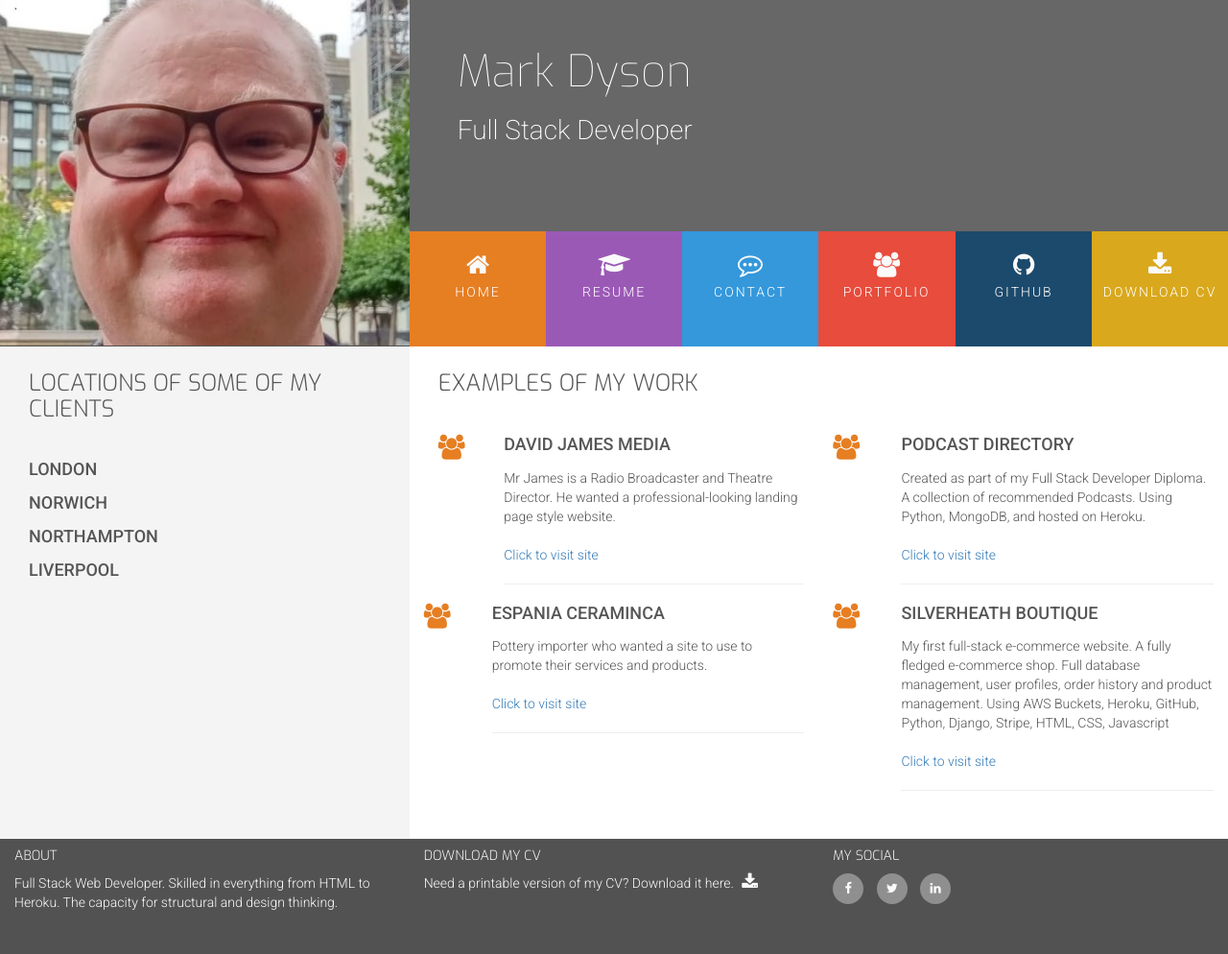
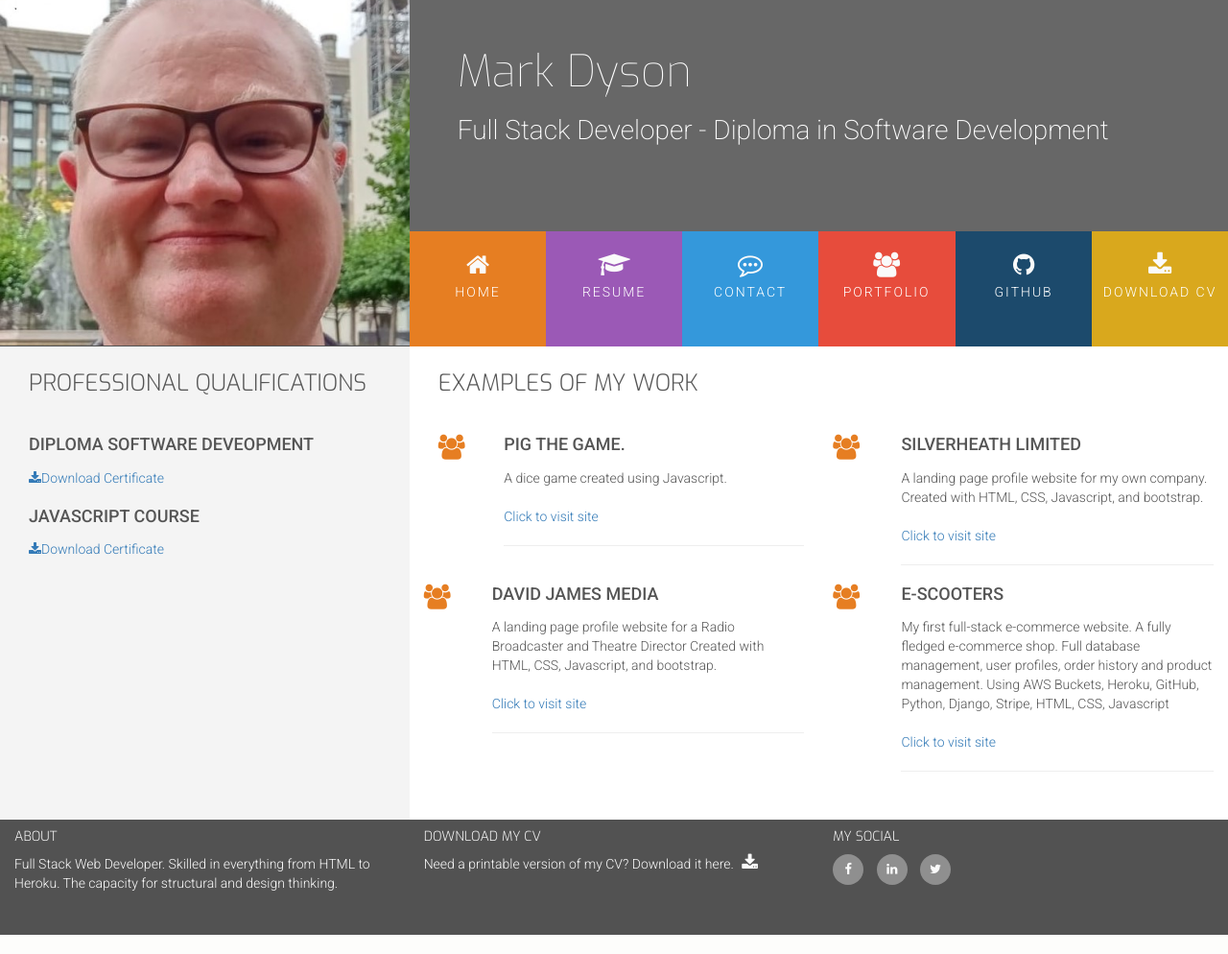
Before and after one commit to MD1968/mdyson.net, a PHP site: page /portfolio.html in a window 1280 px wide. Shown: the whole page at 96% size. Run offline with PHP 8.4, Linux system fonts and the light colour scheme; some libraries are stand-ins or nearby versions.

Commit message:
site refresh

```diff
--- a/assets/css/style.css
+++ b/assets/css/style.css
@@ -193,6 +193,11 @@ header {
     height: 120px;
 }
 
+
+.hvr-sweep-to-bottom-cert:before {
+    background: rgba(0, 0, 0, 0.2);
+    height: 10px;
+}
 
 /*--------------------------------------------Footer*/
 
--- a/portfolio.html
+++ b/portfolio.html
@@ -1,11 +1,24 @@
 <!DOCTYPE html>
 <html>
-<!------------------- Links to styles  ------------------->
+<!------------------- Links to metanames  ------------------->
+
+<meta name="viewport" content="width=device-width, initial-scale=1" />
+
+<meta http-equiv="content-type" content="text/html; charset=utf-8" />
+
+<meta name="author" content="Mark Dyson" />
+
+<meta name="description"
+    content="Mark Dyson Director Silverheath Limited website design brixworth nortghamptonshire full stack developer" />
+
 
 <head>
-    <link rel="stylesheet" href="https://maxcdn.bootstrapcdn.com/bootstrap/3.3.7/css/bootstrap.min.css" type="text/css" />
-    <link rel="stylesheet" href="https://maxcdn.bootstrapcdn.com/font-awesome/4.7.0/css/font-awesome.min.css" type="text/css" />
-    <link rel="stylesheet" href="https://cdnjs.cloudflare.com/ajax/libs/hover.css/2.1.1/css/hover-min.css" type="text/css" />
+    <link rel="stylesheet" href="https://maxcdn.bootstrapcdn.com/bootstrap/3.3.7/css/bootstrap.min.css"
+        type="text/css" />
+    <link rel="stylesheet" href="https://maxcdn.bootstrapcdn.com/font-awesome/4.7.0/css/font-awesome.min.css"
+        type="text/css" />
+    <link rel="stylesheet" href="https://cdnjs.cloudflare.com/ajax/libs/hover.css/2.1.1/css/hover-min.css"
+        type="text/css" />
     <link rel="stylesheet" href="assets/css/github-styles.css" type="text/css">
     <link rel="stylesheet" href="assets/css/style.css" type="text/css" />
     <link href="css/plugins.css" rel="stylesheet">
@@ -23,6 +36,19 @@
 
     <script src="https://ajax.googleapis.com/ajax/libs/jquery/3.2.1/jquery.min.js"></script>
     <script src="assets/js/github-information.js"></script>
+
+    <!-- Global site tag (gtag.js) - Google Analytics -->
+    <script async src="https://www.googletagmanager.com/gtag/js?id=UA-170154110-1"></script>
+    <script>
+        window.dataLayer = window.dataLayer || [];
+
+        function gtag() {
+            dataLayer.push(arguments);
+        }
+        gtag('js', new Date());
+
+        gtag('config', 'UA-170154110-1');
+    </script>
 
     <meta name="viewport" content="width=device-width, initial-scale=1">
 </head>
@@ -42,28 +68,34 @@
                 <div class="row bg-color-name-title">
                     <div class="heading">
                         <h1 class="name">Mark Dyson</h1>
-                        <h2 class="title">Full Stack Developer</h2>
+                        <h2 class="title">Full Stack Developer - Diploma in Software Development</H2>
                     </div>
                 </div>
                 <div class="row">
                     <ul id="nav" class="list-inline clearfix">
                         <li class="col-xs-6 col-sm-2 ui-menu-color-home menuitem">
-                            <a href="index.html" class="hvr-sweep-to-bottom"><i class="fa fa-home" aria-hidden="true"></i><span>Home</span></a>
+                            <a href="index.html" class="hvr-sweep-to-bottom"><i class="fa fa-home"
+                                    aria-hidden="true"></i><span>Home</span></a>
                         </li>
                         <li class="col-xs-6 col-sm-2 ui-menu-color-resume menuitem">
-                            <a href="resume.html" class="hvr-sweep-to-bottom"><i class="fa fa-graduation-cap" aria-hidden="true"></i><span>Resume</span></a>
+                            <a href="resume.html" class="hvr-sweep-to-bottom"><i class="fa fa-graduation-cap"
+                                    aria-hidden="true"></i><span>Resume</span></a>
                         </li>
                         <li class="col-xs-6 col-sm-2 ui-menu-color-contact menuitem">
-                            <a href="contact.html" class="hvr-sweep-to-bottom"><i class="fa fa-commenting-o" aria-hidden="true"></i><span>Contact</span></a>
+                            <a href="contact.html" class="hvr-sweep-to-bottom"><i class="fa fa-commenting-o"
+                                    aria-hidden="true"></i><span>Contact</span></a>
                         </li>
                         <li class="col-xs-6 col-sm-2 ui-menu-color-interests menuitem">
-                            <a href="portfolio.html" class="hvr-sweep-to-bottom"><i class="fa fa-users" aria-hidden="true"></i><span>Portfolio</span></a>
+                            <a href="portfolio.html" class="hvr-sweep-to-bottom"><i class="fa fa-users"
+                                    aria-hidden="true"></i><span>Portfolio</span></a>
                         </li>
                         <li class="col-xs-6 col-sm-2 ui-menu-color-github menuitem">
-                            <a href="github.html" class="hvr-sweep-to-bottom"><i class="fa fa-github" aria-hidden="true"></i><span>GitHub</span></a>
+                            <a href="github.html" class="hvr-sweep-to-bottom"><i class="fa fa-github"
+                                    aria-hidden="true"></i><span>GitHub</span></a>
                         </li>
                         <li class="col-xs-6 col-sm-2 ui-menu-color-download menuitem">
-                            <a href="assets/cv/cv.pdf" target="_blank" class="hvr-sweep-to-bottom"><i class="fa fa-download" aria-hidden="true"></i><span>Download CV</span></a>
+                            <a href="assets/cv/cv.pdf" target="_blank" class="hvr-sweep-to-bottom"><i
+                                    class="fa fa-download" aria-hidden="true"></i><span>Download CV</span></a>
                         </li>
                     </ul>
                 </div>
@@ -79,14 +111,21 @@
             <div class="col-xs-12 col-sm-12 col-md-4 bg-color-conferences section-column">
                 <div class="row">
                     <div class="col-md-12">
-                        <h3 class="section-heading uppercase">Locations of some of my clients</h3>
+                        <h3 class="section-heading uppercase">Professional Qualifications</h3>
                     </div>
                 </div>
 
-                  <h4 class="three-reasons-heading uppercase">London</h4>
-                    <h4 class="three-reasons-heading uppercase">Norwich</h4>
-                      <h4 class="three-reasons-heading uppercase">Northampton</h4>
-                        <h4 class="three-reasons-heading uppercase">Liverpool</h4>
+                <h4 class="three-reasons-heading uppercase">Diploma Software Deveopment</h4>
+                <a href="assets/cv/diploma.pdf" target="_blank" class="hvr-sweep-to-bottom-cert"><i
+                        class="fa fa-download" aria-hidden="true"></i><span>Download Certificate</span></a>
+
+                <br>
+                <br>
+
+                <h4 class="three-reasons-heading uppercase">Javascript Course</h4>
+                <a href="assets/cv/jscript.pdf" target="_blank" class="hvr-sweep-to-bottom-cert"><i
+                        class="fa fa-download" aria-hidden="true"></i><span>Download Certificate</span></a>
+
             </div>
 
             <!------------------------- Location Map End ------------------------->
@@ -111,10 +150,10 @@
                                 <i class="three-reasons-icon fa fa-users" aria-hidden="true"></i>
                             </div>
                             <div class="col-xs-10 col-sm-10">
-                                <h4 class="three-reasons-heading uppercase">David James Media</h4>
-                                <p>
-                                    Mr James is a Radio Broadcaster and Theatre Director. He wanted a professional-looking landing page style website.
-                                    <br><br><a href="http://www.davidjamesmedia.co.uk/" target="_blank">Click to visit site</a>
+                                <h4 class="three-reasons-heading uppercase">Pig the game.</h4>
+                                <p>A dice game created using Javascript.
+                                    <br><br><a href="http://piggame.mdyson.net/" target="_blank">Click to visit
+                                        site</a>
                                 </p>
                                 <hr>
                             </div>
@@ -131,9 +170,12 @@
                                     <i class="three-reasons-icon fa fa-users" aria-hidden="true"></i>
                                 </div>
                                 <div class="col-xs-10 col-sm-10">
-                <h4 class="three-reasons-heading uppercase">Podcast Directory</h4>
+                                    <h4 class="three-reasons-heading uppercase">Silverheath Limited</h4>
                                     <p>
-                    Created as part of my Full Stack Developer Diploma. A collection of recommended Podcasts. Using Python, MongoDB, and hosted on Heroku.                    <br><br><a href="https://podcast-directory.herokuapp.com//" target="_blank">Click to visit site</a>
+                                        A landing page profile website for my own company. Created with HTML,
+                                        CSS, Javascript, and bootstrap.<br><br><a href="https://www.silverheath.co.uk"
+                                            target="_blank">Click to
+                                            visit site</a>
                                     </p>
                                     <hr>
                                 </div>
@@ -148,9 +190,12 @@
                                     <i class="three-reasons-icon fa fa-users" aria-hidden="true"></i>
                                 </div>
                                 <div class="col-xs-10 col-sm-10">
-                                <h4 class="three-reasons-heading uppercase">Espania Ceraminca</h4>
-                                <p>Pottery importer who wanted a site to use to promote their services and products.
-                                   <br><br> <a href="https://www.silverheath.co.uk/pottery/index.html" target="_blank">Click to visit site</a>
+                                    <h4 class="three-reasons-heading uppercase">David James Media</h4>
+                                    <p> A landing page profile website for a Radio Broadcaster and Theatre
+                                        Director Created with HTML,
+                                        CSS, Javascript, and bootstrap.
+                                        <br><br> <a href="http://www.davidjamesmedia.co.uk/" target="_blank">Click to
+                                            visit site</a>
                                     </p>
                                     <hr>
                                 </div>
@@ -165,9 +210,12 @@
                                     <i class="three-reasons-icon fa fa-users" aria-hidden="true"></i>
                                 </div>
                                 <div class="col-xs-10 col-sm-10">
-                                <h4 class="three-reasons-heading uppercase">Silverheath Boutique</h4>
-                                <p>My first full-stack e-commerce website. A fully fledged e-commerce shop. Full database management, user profiles, order history and product management. Using AWS Buckets, Heroku, GitHub, Python, Django, Stripe, HTML, CSS, Javascript
-                                    <br><br> <a href="https://silverheath.herokuapp.com/" target="_blank">Click to visit site</a>
+                                    <h4 class="three-reasons-heading uppercase">E-Scooters</h4>
+                                    <p>My first full-stack e-commerce website. A fully fledged e-commerce shop. Full
+                                        database management, user profiles, order history and product management. Using
+                                        AWS Buckets, Heroku, GitHub, Python, Django, Stripe, HTML, CSS, Javascript
+                                        <br><br> <a href="https://e-scooters.herokuapp.com/" target="_blank">Click to
+                                            visit site</a>
                                     </p>
                                     <hr>
                                 </div>
@@ -197,9 +245,12 @@
             <div class="col-sm-4">
                 <h5 class="uppercase general-sub">My Social</h5>
                 <ul class="list-inline social-links">
-                    <li><a target="_blank" href="https://www.facebook.com/T123MRD"><i class="fa fa-facebook"></i></a></li>
-                    <li><a target="_blank" href="https://www.linkedin.com/in/mark-dyson-silverheath/"><i class="fa fa-twitter"></i></a></li>
-                    <li><a target="_blank" href="https://twitter.com/silverheathltd"><i class="fa fa-linkedin"></i></a></li>
+                    <li><a target="_blank" href="https://www.facebook.com/T123MRD"><i class="fa fa-facebook"></i></a>
+                    </li>
+                    <li><a target="_blank" href="https://www.linkedin.com/in/mark-dyson-silverheath/"><i
+                                class="fa fa-linkedin"></i></a></li>
+                    <li><a target="_blank" href="https://twitter.com/silverheathltd"><i class="fa fa-twitter"></i></a>
+                    </li>
 
                 </ul>
             </div>
```
Also changed, not shown: contact.html (+49 -16 lines), github.html (+41 -23 lines), index.html (+73 -23 lines), resume.html (+78 -28 lines), sent.html (+52 -13 lines), 3 other files. Lines whose indentation alone changed are shown as unchanged.
